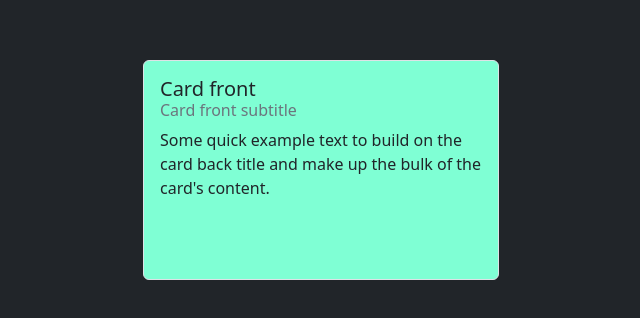
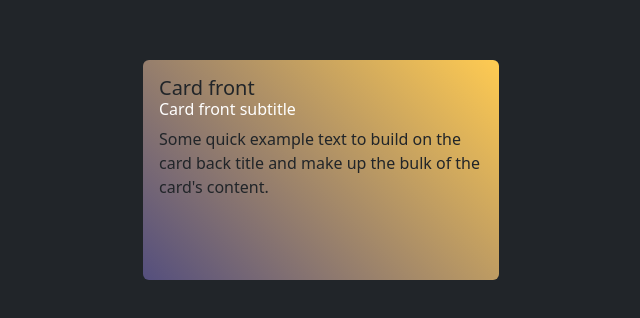
Before and after one commit to DaniloNasta/EXAMPLE-card_hover_flip, a plain HTML site: page index.html in a window 1280 px wide. Shown: the part 230-548 px from the top of the page, without its empty margins (319-959 px from the left). Drawn offline with nearby package versions, Linux system fonts and the light colour scheme.

Commit message:
color_fix

```diff
--- a/index.html
+++ b/index.html
@@ -13,17 +13,17 @@
             <div class="col-4">
 
               <div class="card-custom">
-                <div class="card-front card-face p-3 border rounded">
+                <div class="card-front card-face p-3 rounded">
                     <h5 class="card-title">Card front</h5>
-                    <h6 class="card-subtitle mb-2 text-muted">Card front subtitle</h6>
+                    <h6 class="card-subtitle mb-2 text-white">Card front subtitle</h6>
                     <p class="card-text">Some quick example text to build on the card back title and make up the bulk of the card's content.</p>
                 </div>
-                <div class="card-back card-face p-3 border rounded">
+                <div class="card-back card-face p-3 rounded">
                     <h5 class="card-title">Card back</h5>
-                    <h6 class="card-subtitle mb-2 text-muted">Card back subtitle</h6>
+                    <h6 class="card-subtitle mb-2 text-white">Card back subtitle</h6>
                     <p class="card-text">Some quick example text to build on the card front title and make up the bulk of the card's content.</p>
-                    <a href="#" class="card-link">Card link</a>
-                    <a href="#" class="card-link">Another link</a>
+                    <a href="#" class="link-info">Card link</a>
+                    <a href="#" class="link-info">Another link</a>
                 </div>
               </div>
 
--- a/style.css
+++ b/style.css
@@ -14,12 +14,18 @@
 
 .card-front {
     transform: rotateY(0deg);
-    background-color: aquamarine;
+    background: hsla(247, 23%, 40%, 1);
+    background: linear-gradient(45deg, hsla(247, 23%, 40%, 1) 0%, hsla(42, 100%, 66%, 1) 100%);
+    background: -moz-linear-gradient(45deg, hsla(247, 23%, 40%, 1) 0%, hsla(42, 100%, 66%, 1) 100%);
+    background: -webkit-linear-gradient(45deg, hsla(247, 23%, 40%, 1) 0%, hsla(42, 100%, 66%, 1) 100%);
 }
 
 .card-back {
     transform: rotateY(180deg);
-    background-color: coral;
+    background: hsla(159, 35%, 45%, 1);
+    background: linear-gradient(45deg, hsla(159, 35%, 45%, 1) 0%, hsla(176, 68%, 12%, 1) 100%);
+    background: -moz-linear-gradient(45deg, hsla(159, 35%, 45%, 1) 0%, hsla(176, 68%, 12%, 1) 100%);
+    background: -webkit-linear-gradient(45deg, hsla(159, 35%, 45%, 1) 0%, hsla(176, 68%, 12%, 1) 100%);
 }
 
 .card-custom:hover .card-front {
```
